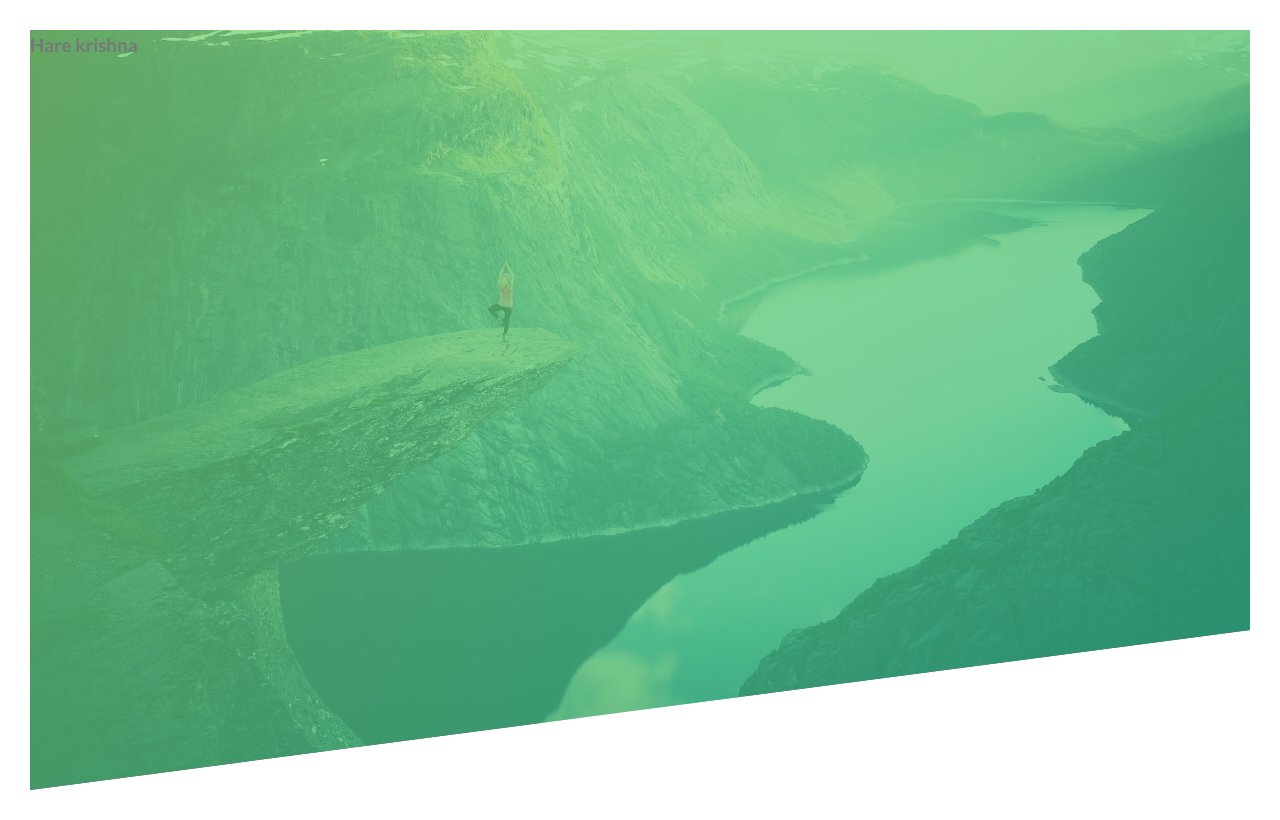
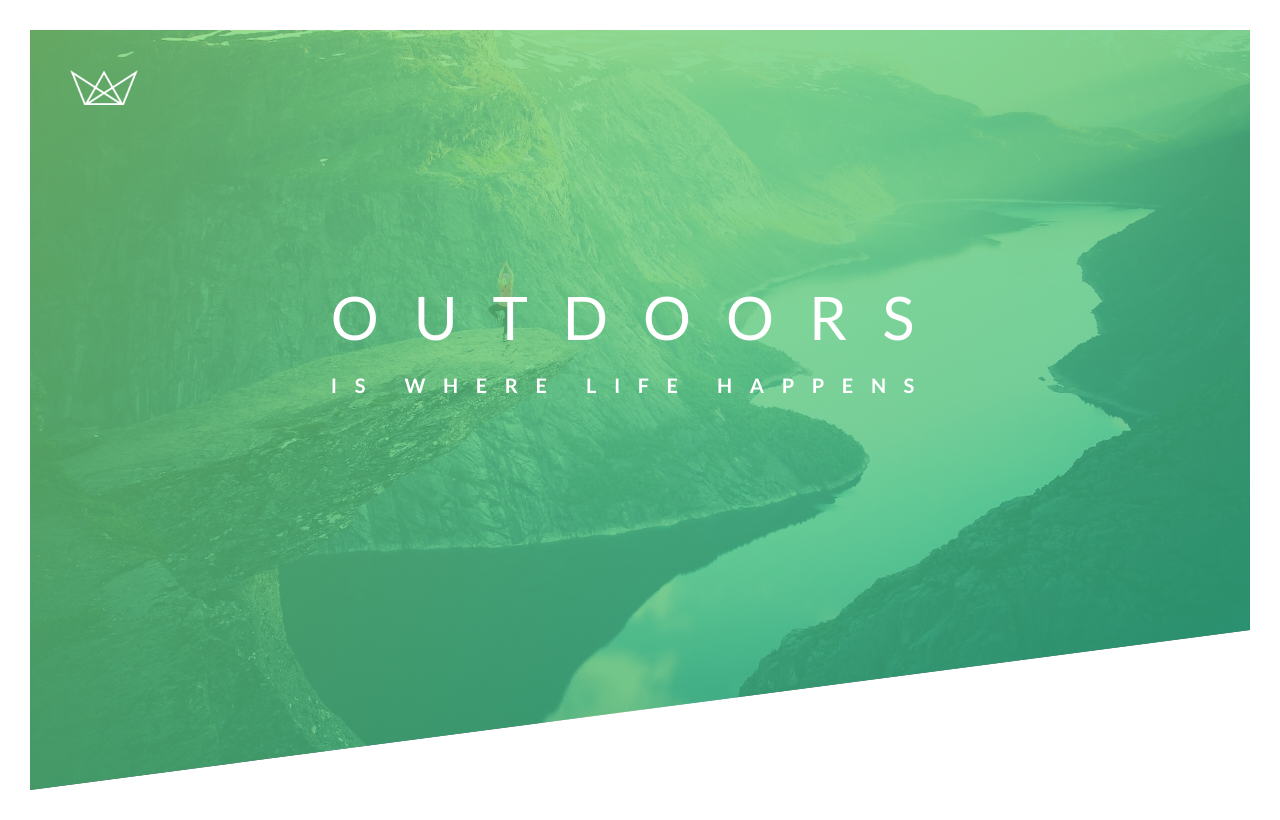
Before and after one commit to SatyamToriya22/natures-tour, a plain HTML site: page index.html in a window 1280 px wide. Drawn offline with Linux system fonts and the light colour scheme.

Commit message:
header text and logo animation added

```diff
--- a/css/style.css
+++ b/css/style.css
@@ -16,6 +16,8 @@ body {
   line-height: 1.7;
   color: #777;
   padding: 30px;
+}
+
 .header {
   height: 95vh;
   background-image: linear-gradient(
@@ -27,5 +29,83 @@ body {
   background-size: cover;
   background-position: top;
   clip-path: polygon(0 0, 100% 0, 100% 75vh, 0 100%);
+  position: relative;
+}
+
+.logo-box {
+  position: absolute;
+  top: 40px;
+  left: 40px;
+  .logo {
+    height: 35px;
+  }
+  .logo:hover {
+    animation: rotate 0.25s linear;
+    animation-iteration-count: 3;
   }
 }
+
+.text-box {
+  position: absolute;
+  top: 40%;
+  left: 50%;
+  transform: translate(-50%, -50%);
+}
+.heading-primary {
+  text-transform: uppercase;
+  color: #fff;
+  backface-visibility: hidden;
+
+  .heading-primary-main {
+    display: block;
+    font-size: 60px;
+    font-weight: 400;
+    letter-spacing: 35px;
+    animation-name: moveFromLeft;
+    animation-duration: 1s;
+    animation-timing-function: ease-in;
+  }
+  .heading-primary-sub {
+    display: block;
+    font-size: 20px;
+    font-weight: 700;
+    letter-spacing: 17.6px;
+    animation: moveFromRight 1s ease-in;
+  }
+}
+
+@keyframes moveFromLeft {
+  0% {
+    opacity: 0;
+    transform: translateX(-100px);
+  }
+  80% {
+    transform: translateX(10px);
+  }
+  100% {
+    opacity: 1;
+    transform: translateX(0);
+  }
+}
+@keyframes moveFromRight {
+  0% {
+    opacity: 0;
+    transform: translateX(100px);
+  }
+  80% {
+    transform: translateX(-10px);
+  }
+  100% {
+    opacity: 1;
+    transform: translateX(0);
+  }
+}
+
+@keyframes rotate {
+  to {
+    transform: rotate(0deg);
+  }
+  from {
+    transform: rotate(359deg);
+  }
+}
--- a/index.html
+++ b/index.html
@@ -15,7 +15,15 @@
   </head>
   <body>
     <header class="header">
-      <h3>Hare krishna</h3>
+      <div class="logo-box">
+        <img src="img/logo-white.png" alt="natours-logo" class="logo" />
+      </div>
+      <div class="text-box">
+        <h1 class="heading-primary">
+          <span class="heading-primary-main">Outdoors</span>
+          <span class="heading-primary-sub">Is where Life Happens</span>
+        </h1>
+      </div>
     </header>
   </body>
 </html>
```
Lines whose indentation alone changed are shown as unchanged.
